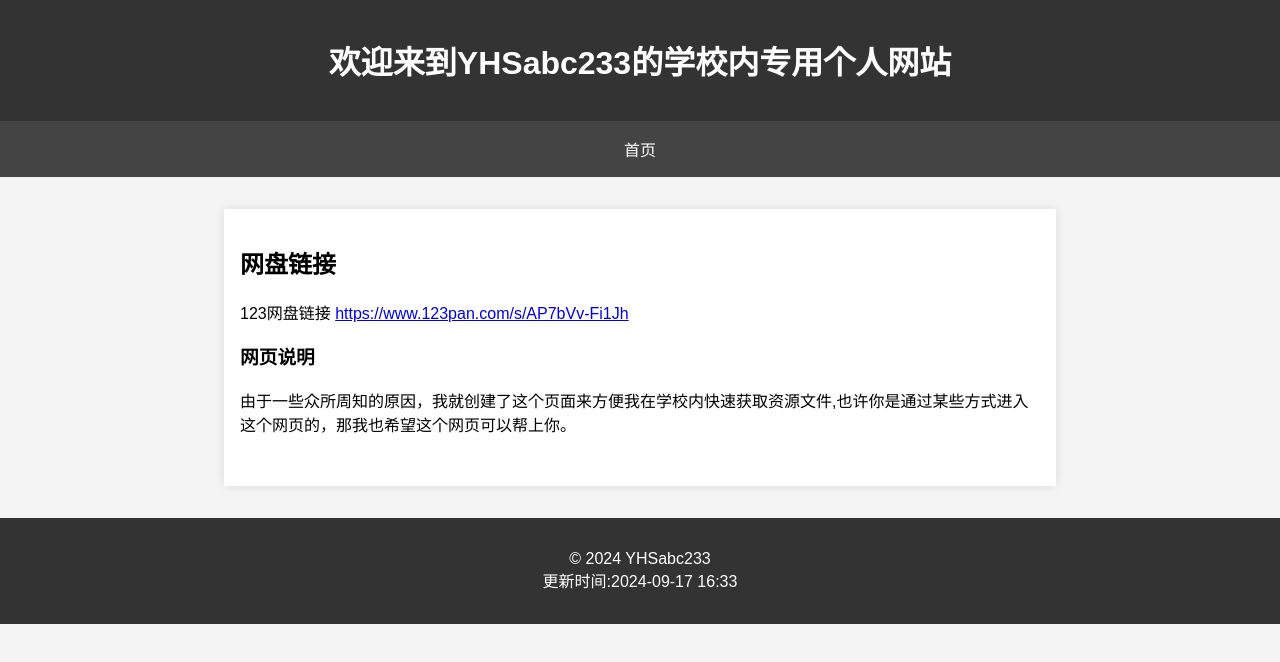
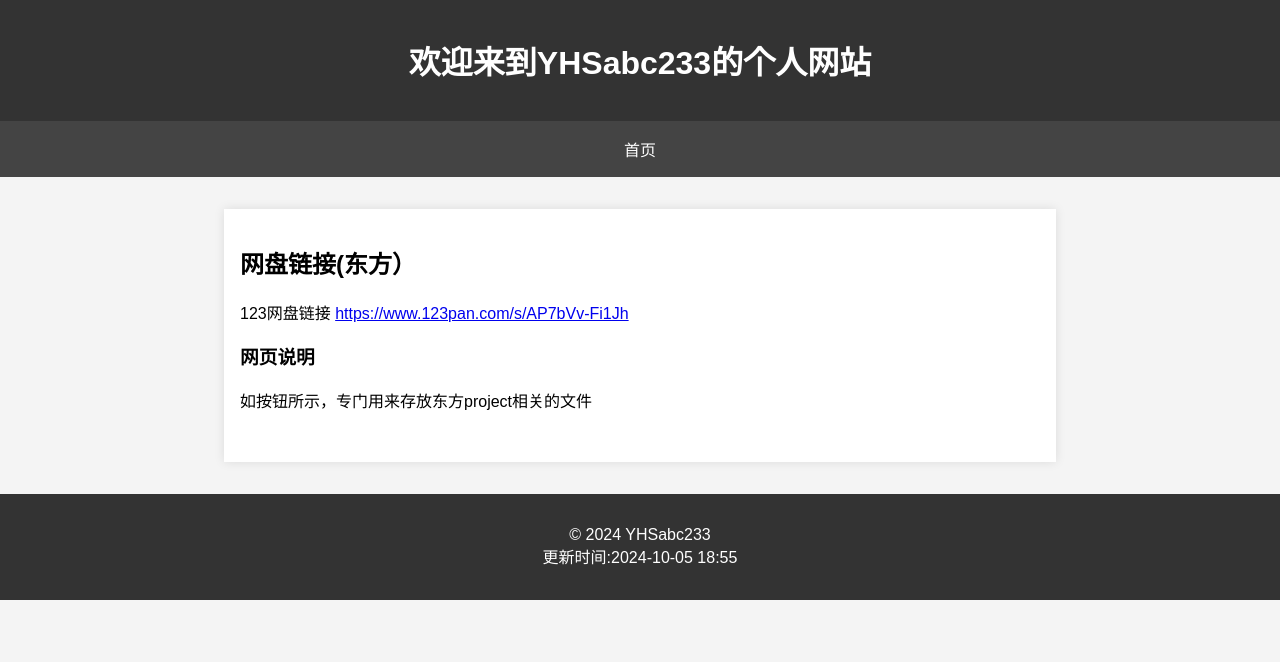
Before and after one commit to YHSabc233/yhsabc233.github.io, a plain HTML site: page xuexiao.html in a window 1280 px wide. Drawn offline with Linux system fonts and the light colour scheme.

Commit message:
更新 xuexiao.html

```diff
--- a/xuexiao.html
+++ b/xuexiao.html
@@ -3,7 +3,7 @@
 <head>
     <meta charset="UTF-8">
     <meta name="viewport" content="width=device-width, initial-scale=1.0">
-    <title>YHSabc233的学校内专用网站</title>
+    <title>YHSabc233的个人网站</title>
     <style>
         body {
             font-family: Arial, sans-serif;
@@ -48,7 +48,7 @@
 <body>
 
 <header>
-    <h1>欢迎来到YHSabc233的学校内专用个人网站</h1>
+    <h1>欢迎来到YHSabc233的个人网站</h1>
 </header>
 
 <nav>
@@ -57,21 +57,21 @@
 
 <div class="content">
     <article>
-        <h2>网盘链接</h2>
+        <h2>网盘链接(东方）</h2>
         <p>123网盘链接 <a href="https://www.123pan.com/s/AP7bVv-Fi1Jh">https://www.123pan.com/s/AP7bVv-Fi1Jh</a>
         <br>
     </article>
 
         <article>
         <h3>网页说明</h3>
-        <p>由于一些众所周知的原因，我就创建了这个页面来方便我在学校内快速获取资源文件,也许你是通过某些方式进入这个网页的，那我也希望这个网页可以帮上你。</p>
+        <p>如按钮所示，专门用来存放东方project相关的文件</p>
         <br>
     </article>
 </div>
 
 <footer>
     <p>&copy; 2024 YHSabc233
-        <br>更新时间:2024-09-17 16:33</p>
+        <br>更新时间:2024-10-05 18:55</p>
 </footer>
 
 </body>
```
